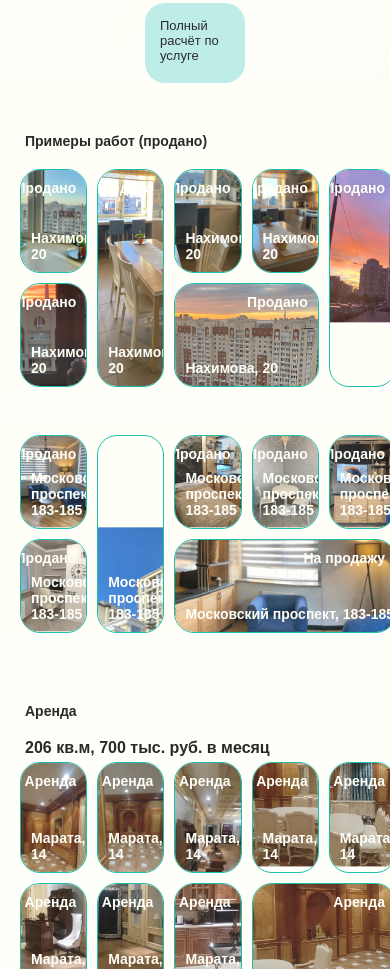
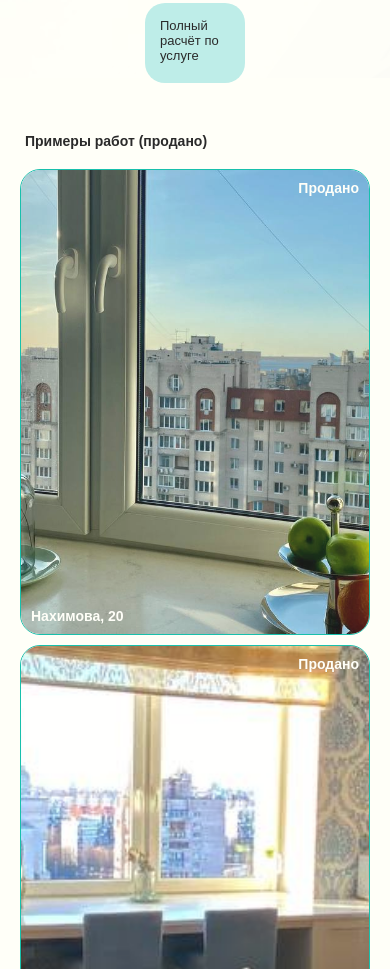
Before and after one commit to nadyavalin/realtor, a website: page index.html in a window 390 px wide. Shown: the part 766-1735 px from the top of the page. Drawn offline with nearby package versions, Linux system fonts and the light colour scheme.

Commit message:
fix: correct adaptive for portfolio sections

```diff
--- a/assets/styles/portfolio.css
+++ b/assets/styles/portfolio.css
@@ -2,7 +2,7 @@
   background-color: var(--bg-color);
 }
 
-.portfolio-container__1 {
+.portfolio-container_1 {
   display: grid;
   border-radius: 20px;
   grid-template-columns: repeat(5, 19.2%);
@@ -13,7 +13,7 @@
   gap: 10px 10px;
 }
 
-.portfolio-container__2 {
+.portfolio-container_2 {
   display: grid;
   border-radius: 20px;
   grid-template-columns: repeat(5, 19.2%);
@@ -285,7 +285,7 @@
 }
 
 @media only screen and (max-width: 1000px) {
-  .portfolio-container {
+  .portfolio-container_1 {
     grid-template-columns: repeat(3, 32.2%);
     grid-template-rows: repeat(3, 33%);
     grid-template-areas:
@@ -294,7 +294,7 @@
       "g g g";
   }
 
-  .portfolio-container__for-sale {
+  .portfolio-container_2 {
     grid-template-columns: repeat(3, 32.2%);
     grid-template-rows: repeat(3, 33%);
     grid-template-areas:
@@ -323,7 +323,7 @@
 }
 
 @media only screen and (max-width: 700px) {
-  .portfolio-container {
+  .portfolio-container_1 {
     grid-template-columns: repeat(2, 48%);
     grid-template-rows: repeat(4, 25%);
     grid-template-areas:
@@ -333,7 +333,7 @@
       "e g";
   }
 
-  .portfolio-container__for-sale {
+  .portfolio-container_2 {
     grid-template-columns: repeat(2, 48%);
     grid-template-rows: repeat(4, 25%);
     grid-template-areas:
@@ -354,12 +354,12 @@
 }
 
 @media only screen and (max-width: 400px) {
-  .portfolio-container {
+  .portfolio-container_1 {
     display: flex;
     flex-direction: column;
   }
 
-  .portfolio-container__for-sale {
+  .portfolio-container_2 {
     display: flex;
     flex-direction: column;
   }
--- a/index.html
+++ b/index.html
@@ -148,7 +148,7 @@
 
     <section class="portfolio" id="portfolio">
       <h3>Примеры работ (продано)</h3>
-      <div class="portfolio-container__1">
+      <div class="portfolio-container_1">
         <div class="portfolio__photo photo-1">
           <p class="portfolio__status">Продано</p>
           <img src="assets/img/nahimova-20/1.jpg" alt="Нахимова, 20" />
@@ -194,7 +194,7 @@
     </section>
     <br>
     <section class="portfolio">
-      <div class="portfolio-container__2">
+      <div class="portfolio-container_2">
         <div class="portfolio__photo photo-8">
           <p class="portfolio__status">Продано</p>
           <img src="assets/img/moskovsky-183-5/1.jpg" alt="" />
```
